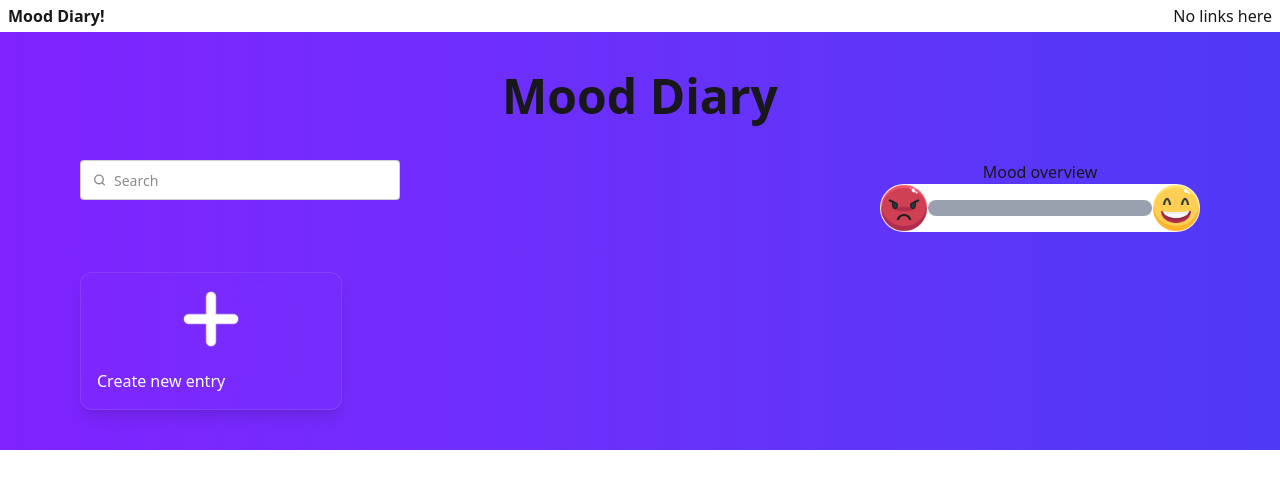
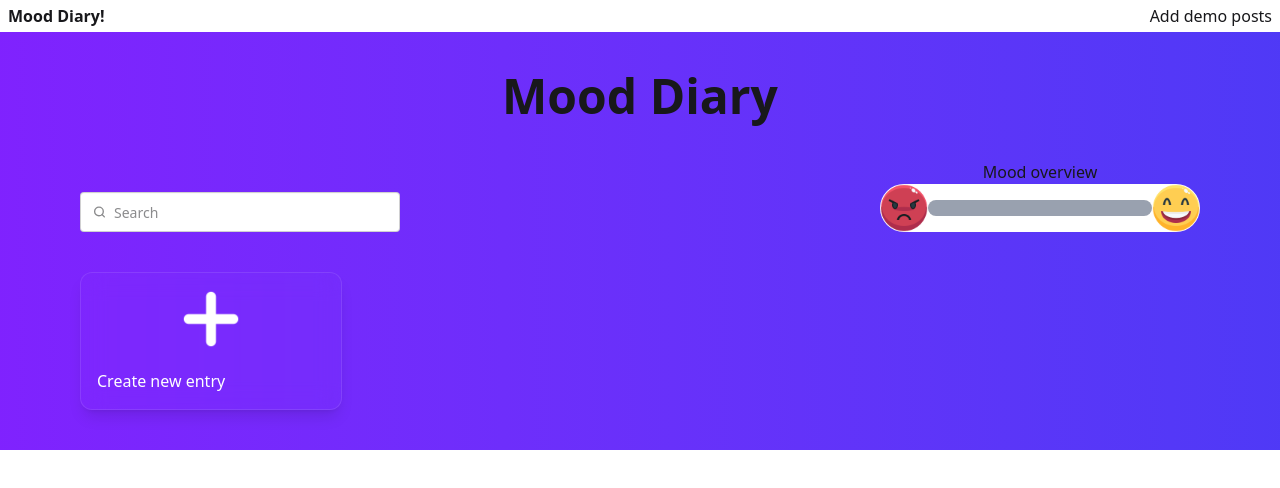
Before and after one commit to LukasF7889/mood-tracker-diary, a React (Vite) app: page / in a window 1280 px wide. Shown: the top 488 px of the page. Built offline with nearby package versions, Linux system fonts and the light colour scheme.

Commit message:
tried fixing rerender problem when deleting or creating entries

```diff
--- a/src/App.jsx
+++ b/src/App.jsx
@@ -20,7 +20,7 @@ function App() {
         <header>
           <Header />
         </header>
-        <div className="flex flex-cols justify-between p10 px-20 align-middle">
+        <div className="flex flex-cols justify-between p-0 px-20 items-end">
           <Searchbar filter={filter} setFilter={setFilter} />
           <Analysis />
         </div>
--- a/src/components/Entrydetail.jsx
+++ b/src/components/Entrydetail.jsx
@@ -95,7 +95,6 @@ const Entrydetail = () => {
         newEntry = entry;
       }
       saveEntry(newEntry);
-      setLastEntry(newEntry);
       closeModal();
       setTimeout(() => {
         dispatch({ type: "RESET" });
--- a/src/components/Navbar.jsx
+++ b/src/components/Navbar.jsx
@@ -1,9 +1,13 @@
+import { demoPosts } from "../utils/demoPosts";
+import useLocalStorage from "../hooks/useLocalStorage";
+
 const Navbar = () => {
+  const { saveEntry } = useLocalStorage();
   return (
     <>
       <div className="flex flex-cols justify-between px-2 py-1">
         <p className="font-bold">Mood Diary!</p>
-        <p>No links here</p>
+        <button onClick={() => demoPosts(5, saveEntry)}>Add demo posts</button>
       </div>
     </>
   );
--- a/src/components/SaveButtons.jsx
+++ b/src/components/SaveButtons.jsx
@@ -3,13 +3,13 @@ import { useModal } from "../context/ModalContext";
 import useLocalStorage from "../hooks/useLocalStorage";
 
 const SaveButtons = () => {
-  const { entry, entryMode, setLastEntry, setEntryMode } = useEntry();
+  const { entry, entryMode, setEntryMode } = useEntry();
   const { deleteEntry } = useLocalStorage();
   const { closeModal } = useModal();
 
   const handleDelete = (post) => {
     deleteEntry(post);
-    setLastEntry();
+    // setLastEntry();
     closeModal();
   };
 
--- a/src/context/EntryContext.jsx
+++ b/src/context/EntryContext.jsx
@@ -13,10 +13,11 @@ export const initialState = {
 
 export function entryReducer(state, action) {
   switch (action.type) {
-    case "RESET":
+    case "RESET": {
       return {
         ...initialState,
       };
+    }
     case "SET_ID":
       return { ...state, id: action.payload };
     case "SET_TITLE":
@@ -34,7 +35,7 @@ export function entryReducer(state, action) {
 
 export const EntryProvider = ({ children }) => {
   const [entry, dispatch] = useReducer(entryReducer, initialState);
-  const [lastEntry, setLastEntry] = useState(initialState);
+  // const [lastEntry, setLastEntry] = useState(null);
   const [entryMode, setEntryMode] = useState("create");
 
   return (
@@ -42,8 +43,6 @@ export const EntryProvider = ({ children }) => {
       value={{
         entry,
         dispatch,
-        lastEntry,
-        setLastEntry,
         entryMode,
         setEntryMode,
       }}
--- a/src/hooks/useLocalStorage.jsx
+++ b/src/hooks/useLocalStorage.jsx
@@ -1,6 +1,8 @@
 import { useState } from "react";
+import { useEntry } from "../context/EntryContext";
 
 const useLocalStorage = () => {
+  const { lastEntry, setLastEntry } = useEntry();
   const [data, setData] = useState(() => {
     const storedData = localStorage.getItem("entries");
     return storedData ? JSON.parse(storedData) : [];
@@ -13,7 +15,8 @@ const useLocalStorage = () => {
 
   const saveEntry = (entry) => {
     let newData;
-    const existingItem = data.find(({ id }) => id === entry.id);
+    const storedData = JSON.parse(localStorage.getItem("entries")) || [];
+    const existingItem = storedData.find(({ id }) => id === entry.id);
     console.log("Saving entry with ID:", entry.id);
     console.log(
       "Existing entries:",
@@ -21,9 +24,9 @@ const useLocalStorage = () => {
     );
 
     if (!existingItem) {
-      newData = [...data, entry];
+      newData = [...storedData, entry];
     } else {
-      newData = data.map((e) => {
+      newData = storedData.map((e) => {
         if (e.id === entry.id) {
           return { ...entry };
         } else {
@@ -34,6 +37,10 @@ const useLocalStorage = () => {
 
     localStorage.setItem("entries", JSON.stringify(newData));
     setData(newData);
+    console.log(newData);
+    // const date = new Date();
+    // setLastEntry(date);
+    // console.log(lastEntry);
   };
 
   const deleteEntry = (entry) => {
@@ -44,6 +51,10 @@ const useLocalStorage = () => {
       );
       localStorage.setItem("entries", JSON.stringify(newData));
       setData(newData);
+      console.log(newData);
+      // const date = new Date();
+      // setLastEntry(date);
+      // console.log(lastEntry);
     } catch (err) {
       console.error("Failed to delete entry", err);
     }
--- /dev/null
+++ b/src/utils/demoPosts.jsx
@@ -0,0 +1,227 @@
+import { useState } from "react";
+import useLocalStorage from "../hooks/useLocalStorage";
+
+export function demoPosts(num, saveEntry) {
+  const posts = [
+    {
+      id: "1",
+      title: "A Quiet Start",
+      content:
+        "Sat with coffee in hand, watching the morning light filter through the blinds. Felt calm, almost hopeful.",
+      categories: [
+        { value: "selfcare", label: "Selfcare" },
+        { value: "mental", label: "Mental" },
+      ],
+      mood: "mood4",
+      createdAt: "2025-04-16T07:12:00Z",
+    },
+    {
+      id: "2",
+      title: "Overwhelmed at Work",
+      content:
+        "Too many meetings, not enough time to breathe. Felt like I was sinking.",
+      categories: [
+        { value: "work", label: "Work" },
+        { value: "mental", label: "Mental" },
+      ],
+      mood: "mood2",
+      createdAt: "2025-04-15T17:43:00Z",
+    },
+    {
+      id: "3",
+      title: "Unexpected Chat with an Old Friend",
+      content:
+        "Had a spontaneous call with someone I hadn’t talked to in years. Laughed like nothing had changed.",
+      categories: [{ value: "social", label: "Social" }],
+      mood: "mood5",
+      createdAt: "2025-04-15T21:05:00Z",
+    },
+    {
+      id: "4",
+      title: "Jog in the Rain",
+      content:
+        "Got soaked, but it felt freeing. The rhythm of my steps matched the drizzle perfectly.",
+      categories: [
+        { value: "sport", label: "Sport" },
+        { value: "outdoor", label: "Outdoor" },
+      ],
+      mood: "mood4",
+      createdAt: "2025-04-14T08:30:00Z",
+    },
+    {
+      id: "5",
+      title: "Blank Page Syndrome",
+      content:
+        "Stared at my notebook for hours. Words wouldn't come. Frustrating.",
+      categories: [
+        { value: "creativity", label: "Creativity" },
+        { value: "mental", label: "Mental" },
+      ],
+      mood: "mood2",
+      createdAt: "2025-04-14T18:47:00Z",
+    },
+    {
+      id: "6",
+      title: "Midday Meltdown",
+      content: "Cried in the bathroom at work. Needed a reset.",
+      categories: [
+        { value: "mental", label: "Mental" },
+        { value: "selfcare", label: "Selfcare" },
+      ],
+      mood: "mood1",
+      createdAt: "2025-04-13T13:12:00Z",
+    },
+    {
+      id: "7",
+      title: "Painting With Music",
+      content:
+        "Let myself create without judgment today. Just music and colors. Bliss.",
+      categories: [
+        { value: "creativity", label: "Creativity" },
+        { value: "hobby", label: "Hobby" },
+      ],
+      mood: "mood5",
+      createdAt: "2025-04-13T19:02:00Z",
+    },
+    {
+      id: "8",
+      title: "Grocery Store Anxiety",
+      content:
+        "Crowds, noise, overstimulation. Felt drained just picking out apples.",
+      categories: [{ value: "mental", label: "Mental" }],
+      mood: "mood2",
+      createdAt: "2025-04-12T16:26:00Z",
+    },
+    {
+      id: "9",
+      title: "Sunset Walk",
+      content:
+        "Watched the sky turn to fire. Everything slowed down. I breathed deeper.",
+      categories: [
+        { value: "outdoor", label: "Outdoor" },
+        { value: "selfcare", label: "Selfcare" },
+      ],
+      mood: "mood4",
+      createdAt: "2025-04-12T20:41:00Z",
+    },
+    {
+      id: "10",
+      title: "Workout Win",
+      content:
+        "Didn’t want to go, but I did. Felt stronger afterwards—in body and mind.",
+      categories: [
+        { value: "sport", label: "Sport" },
+        { value: "mental", label: "Mental" },
+      ],
+      mood: "mood4",
+      createdAt: "2025-04-11T11:18:00Z",
+    },
+    {
+      id: "11",
+      title: "Deep Clean Day",
+      content:
+        "Scrubbed the whole apartment. Something about order calms the chaos inside me.",
+      categories: [{ value: "selfcare", label: "Selfcare" }],
+      mood: "mood3",
+      createdAt: "2025-04-11T15:05:00Z",
+    },
+    {
+      id: "12",
+      title: "Creative Block",
+      content:
+        "Wanted to edit videos today, but couldn’t get into it. Brain felt foggy.",
+      categories: [{ value: "creativity", label: "Creativity" }],
+      mood: "mood2",
+      createdAt: "2025-04-10T18:00:00Z",
+    },
+    {
+      id: "13",
+      title: "Board Game Night",
+      content:
+        "Played for hours with friends. Laughed until we cried. Pure joy.",
+      categories: [
+        { value: "social", label: "Social" },
+        { value: "hobby", label: "Hobby" },
+      ],
+      mood: "mood5",
+      createdAt: "2025-04-09T22:17:00Z",
+    },
+    {
+      id: "14",
+      title: "Sleepless Thoughts",
+      content: "Couldn’t sleep. My mind was racing with worries and what-ifs.",
+      categories: [{ value: "mental", label: "Mental" }],
+      mood: "mood1",
+      createdAt: "2025-04-09T03:45:00Z",
+    },
+    {
+      id: "15",
+      title: "A Moment in Nature",
+      content:
+        "Sat under a tree and listened to birds. Felt like the earth was breathing with me.",
+      categories: [
+        { value: "outdoor", label: "Outdoor" },
+        { value: "selfcare", label: "Selfcare" },
+      ],
+      mood: "mood4",
+      createdAt: "2025-04-08T10:28:00Z",
+    },
+    {
+      id: "16",
+      title: "Burnout Brewing",
+      content: "Everything felt like too much. I didn’t even want to shower.",
+      categories: [{ value: "mental", label: "Mental" }],
+      mood: "mood1",
+      createdAt: "2025-04-08T14:12:00Z",
+    },
+    {
+      id: "17",
+      title: "Random Compliment",
+      content:
+        "A stranger said they liked my shirt. It was small, but it made me smile.",
+      categories: [{ value: "social", label: "Social" }],
+      mood: "mood4",
+      createdAt: "2025-04-07T13:59:00Z",
+    },
+    {
+      id: "18",
+      title: "Yoga Session",
+      content:
+        "Stretched out tension and found a bit of peace. My body thanked me.",
+      categories: [
+        { value: "sport", label: "Sport" },
+        { value: "selfcare", label: "Selfcare" },
+      ],
+      mood: "mood4",
+      createdAt: "2025-04-07T18:33:00Z",
+    },
+    {
+      id: "19",
+      title: "Creative Flow",
+      content: "Wrote pages without stopping. Ideas came like a river.",
+      categories: [
+        { value: "creativity", label: "Creativity" },
+        { value: "mental", label: "Mental" },
+      ],
+      mood: "mood5",
+      createdAt: "2025-04-06T20:10:00Z",
+    },
+    {
+      id: "20",
+      title: "Lazy But Needed",
+      content:
+        "Stayed in bed until noon. I needed to rest and not feel guilty about it.",
+      categories: [
+        { value: "selfcare", label: "Selfcare" },
+        { value: "mental", label: "Mental" },
+      ],
+      mood: "mood3",
+      createdAt: "2025-04-06T13:00:00Z",
+    },
+  ];
+
+  for (let i = 0; i < num; i++) {
+    const randNr = Math.floor(Math.random() * posts.length);
+    saveEntry(posts[randNr]);
+  }
+}
```
Also changed, not shown: src/App.css (+35 -0 lines), src/components/LoadEntries.jsx (+8 -8 lines).
